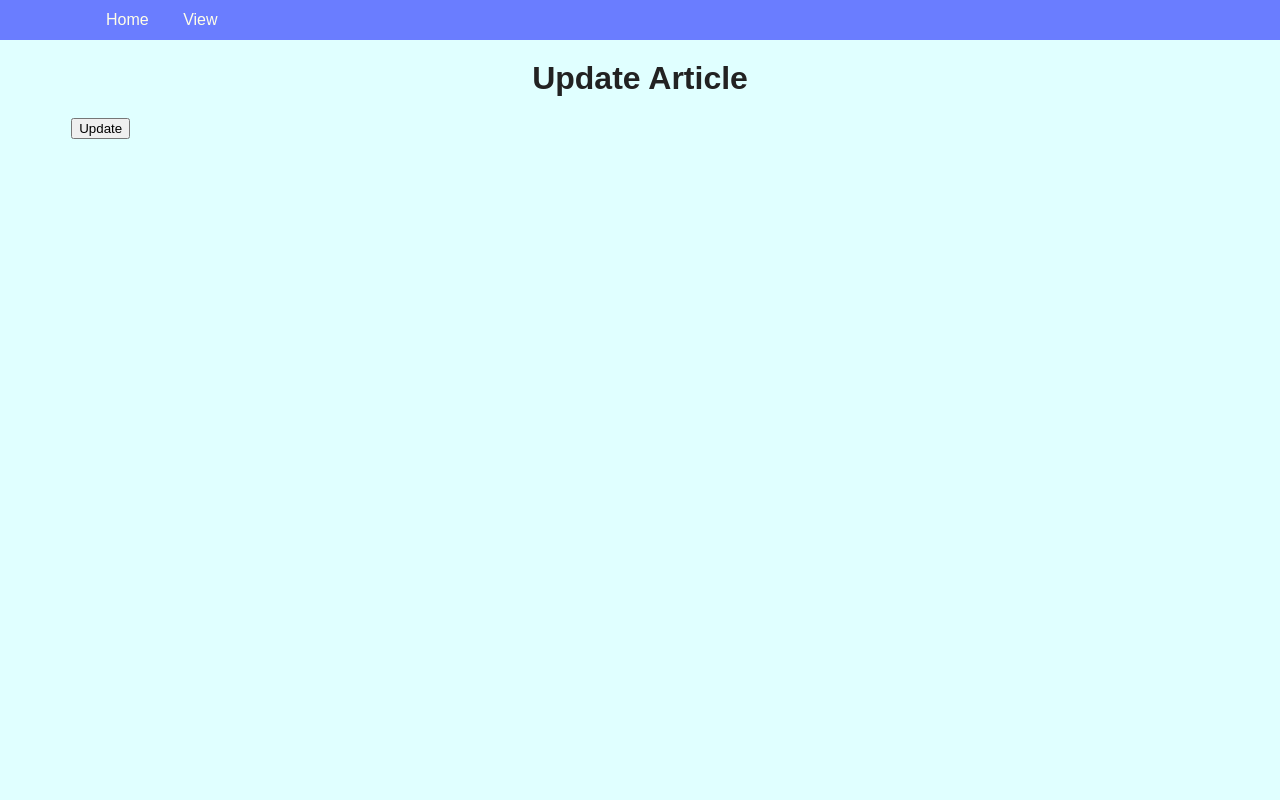
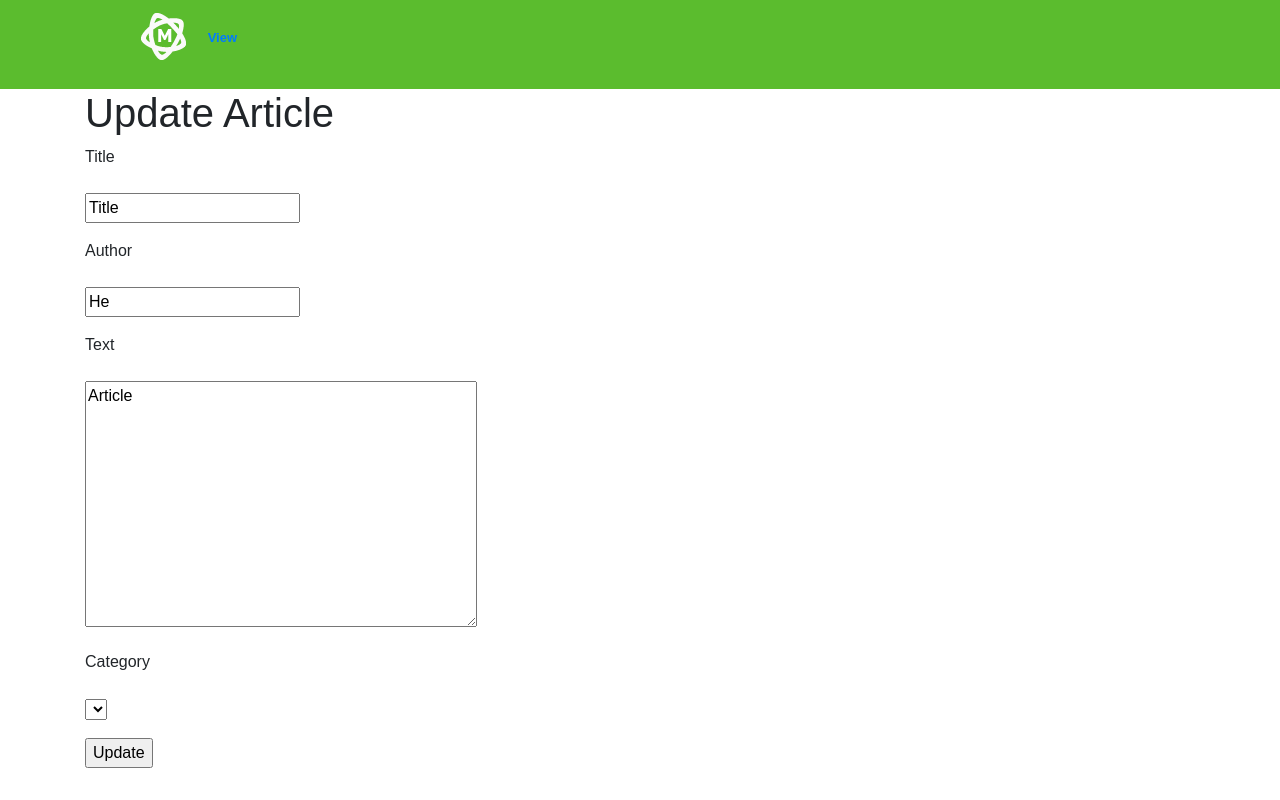
Before and after one commit to coffee3333/python_group_3_lesson_50_atai_mamytov, a Django app: page /article/3/edit/ in a window 1280 px wide. Run offline with Django 3.2, Linux system fonts and the light colour scheme; data comes from the database, SQL or seed files in the repository; data that the repository does not hold is empty; some libraries are stand-ins or nearby versions.

Commit message:
Copied code from 50lesson and updated templates

```diff
--- a/source/blog/urls.py
+++ b/source/blog/urls.py
@@ -15,14 +15,14 @@ Including another URLconf
 """
 from django.contrib import admin
 from django.urls import path
-from webapp.views import ArticleView, article_create_view,\
-    article_update_view, article_delete_view, IndexView
+from webapp.views import ArticleView, ArticleCreateView,\
+    ArticleUpdateView, ArticleDeleteView, IndexView
 
 urlpatterns = [
     path('admin/', admin.site.urls),
     path('', IndexView.as_view(), name='index'),
     path('article/<int:pk>/', ArticleView.as_view(), name='article_view'),
-    path('article/add/', article_create_view, name='article_add'),
-    path('article/<int:pk>/edit/', article_update_view, name='article_update'),
-    path('article/<int:pk>/delete/', article_delete_view, name='article_delete')
+    path('article/add/', ArticleCreateView.as_view(), name='article_add'),
+    path('article/<int:pk>/edit/', ArticleUpdateView.as_view(), name='article_update'),
+    path('article/<int:pk>/delete/', ArticleDeleteView.as_view(), name='article_delete')
 ]
--- a/source/webapp/forms.py
+++ b/source/webapp/forms.py
@@ -1,5 +1,7 @@
 from django import forms
 from django.forms import widgets
+
+from webapp.models import Category, Article, Comment
 
 
 class ArticleForm(forms.Form):
@@ -7,3 +9,13 @@ class ArticleForm(forms.Form):
     author = forms.CharField(max_length=40, required=True, label='Author')
     text = forms.CharField(max_length=3000, required=True, label='Text',
                            widget=widgets.Textarea)
+    category = forms.ModelChoiceField(queryset=Category.objects.all(), required=False, label='Category',
+                                      empty_label=None)
+
+
+class CommentForm(forms.Form):
+    article = forms.ModelChoiceField(queryset=Article.objects.all(), required=True, label='Article',
+                                     empty_label=None,)
+    author = forms.CharField(max_length=40, required=False, label='Author', initial='Аноним')
+    text = forms.CharField(max_length=400, required=True, label='Text',
+                           widget=widgets.Textarea)
--- a/source/webapp/models.py
+++ b/source/webapp/models.py
@@ -2,22 +2,32 @@ from django.db import models
 
 
 class Article(models.Model):
-    title = models.CharField(max_length=200, null=False, blank=False, verbose_name='Заголовок')
-    text = models.TextField(max_length=3000, null=False, blank=False, verbose_name='Текст')
-    author = models.CharField(max_length=40, null=False, blank=False, default='Unknown', verbose_name='Автор')
-    created_at = models.DateTimeField(auto_now_add=True, verbose_name='Время создания')
-    updated_at = models.DateTimeField(auto_now=True, verbose_name='Время изменения')
+    title = models.CharField(max_length=200, null=False, blank=False, verbose_name='Titile')
+    text = models.TextField(max_length=3000, null=False, blank=False, verbose_name='Text')
+    author = models.CharField(max_length=40, null=False, blank=False, default='Unknown', verbose_name='Author')
+    created_at = models.DateTimeField(auto_now_add=True, verbose_name='Created at')
+    updated_at = models.DateTimeField(auto_now=True, verbose_name='Changed at')
+    category = models.ForeignKey('Category', on_delete=models.PROTECT, null=True, blank=True, verbose_name='Category',
+                                 related_name='articles')
 
     def __str__(self):
         return self.title
 
 
 class Comment(models.Model):
-    article = models.ForeignKey('webapp.Article', related_name='comments', on_delete=models.CASCADE, verbose_name='Статья')
-    text = models.TextField(max_length=400, verbose_name='Комментарий')
-    author = models.CharField(max_length=40, null=True, blank=True, default='Аноним', verbose_name='Автор')
-    created_at = models.DateTimeField(auto_now_add=True, verbose_name='Время создания')
-    updated_at = models.DateTimeField(auto_now=True, verbose_name='Время изменения')
+    article = models.ForeignKey('webapp.Article', related_name='comments',
+                                on_delete=models.CASCADE, verbose_name='Article')
+    text = models.TextField(max_length=400, verbose_name='Comments')
+    author = models.CharField(max_length=40, null=True, blank=True, default='Anon', verbose_name='Author')
+    created_at = models.DateTimeField(auto_now_add=True, verbose_name='Created at')
+    updated_at = models.DateTimeField(auto_now=True, verbose_name='Changed at')
 
     def __str__(self):
         return self.text[:20]
+
+
+class Category(models.Model):
+    name = models.CharField(max_length=20, verbose_name='Name')
+
+    def __str__(self):
+        return self.name
--- a/source/webapp/static/css/style.css
+++ b/source/webapp/static/css/style.css
@@ -1,72 +1,31 @@
-body {
-    background: lightcyan;
-    color: #222222;
-    font-family: Arial, sans-serif;
-    margin-top: 60px;
+body{
+font-family: 'Raleway', sans-serif;
 }
-
-h1 {
-    text-align: center;
+.header{
+	background-color: #5bbc2e;
+	font-size: 13px;
+	font-weight: 600;
 }
-
-.container {
-    max-width: 1200px;
-    width: 90%;
-    margin: 0 auto;
+footer{
+	padding-top: 30px;
+	background-color: #141414;
+	height: 80px;
 }
-
-.navbar {
-    display: block;
-    background: #6a7dff;
-    position: fixed;
-    top: 0;
-    right: 0;
-    left: 0;
-    font-size: 0;
-    box-sizing: border-box;
-    padding: 7px 30px;
+footer p{
+	color: #e0e0e0;
+	font-size: 12px;
+	font-weight: 600;
 }
-
-.menu {
-    font-size: 16px;
-    line-height: 1;
-    padding: 0;
-    margin: 0;
-    display: inline-block;
-    color: #fffee8;
+body .for_info {
+	margin-bottom: 250px;
+	margin-top: 30px;
 }
-
-.menu li {
-    display: inline-block;
+.entertainment {
+    background-color: red;
 }
-
-.menu a {
-    display: inline-block;
-    text-decoration: none;
-    color: inherit;
-    padding: 5px 15px;
+.car {
+    background-color: blue;
 }
-
-.menu a:hover {
-    color: #ffc122;
-    text-decoration: underline;
+.food {
+    background-color: green;
 }
-
-.pre {
-    white-space: pre-wrap;
-}
-
-.text-center {
-    text-align: center;
-}
-
-.form-error {
-   color: red;
-   font-size: 12px;
-   margin: 5px 0 0 0
-}
-
-.field-error {
-   border: solid 1px red;
-   box-shadow: red 0 0 3px;
-}
--- a/source/webapp/templates/article.html
+++ b/source/webapp/templates/article.html
@@ -3,8 +3,8 @@
 {% block title %}{{ article.title }}{% endblock %}
 
 {% block menu %}
-    <li><a href="{% url "article_update" article.pk %}">Edit</a></li>
-    <li><a href="{% url "article_delete" article.pk %}">Delete</a></li>
+    <a href="{% url "article_update" article.pk %}">Edit</a>
+    <a href="{% url "article_delete" article.pk %}">Delete</a>
 {% endblock %}
 
 {% block content %}
--- a/source/webapp/templates/base.html
+++ b/source/webapp/templates/base.html
@@ -6,20 +6,29 @@
     <meta name="viewport"
           content="width=device-width, user-scalable=no, initial-scale=1.0, maximum-scale=1.0, minimum-scale=1.0">
     <meta http-equiv="X-UA-Compatible" content="ie=edge">
-    <title>{% block title %}Blog{% endblock %}</title>
+    <title>{% block title %}Tracker{% endblock %}</title>
+    <link rel="stylesheet" href="https://stackpath.bootstrapcdn.com/bootstrap/4.3.1/css/bootstrap.min.css" integrity="sha384-ggOyR0iXCbMQv3Xipma34MD+dH/1fQ784/j6cY/iJTQUOhcWr7x9JvoRxT2MZw1T" crossorigin="anonymous">
     <link rel="stylesheet" href="{% static 'css/style.css' %}">
 </head>
 <body>
-<nav class="navbar">
-   <div class="container">
-       <ul class="menu">
-           <li><a href="{% url 'index' %}">Home</a></li>
-           {% block menu %}{% endblock %}
-       </ul>
-   </div>
-</nav>
+	<header class="header">
+		<div class="container">
+			<nav class="navbar navbar-expand-lg navbar-dark">
+                <div class="collapse navbar-collapse">
+                    <ul class="menu mr-auto">
+                        <a class="navbar-brand" href="{% url 'index' %}"><img src="{% static 'img/logo.png' %}" alt="logo"></a>
+                        {% block menu %}{% endblock %}
+                    </ul>
+                </div>
+            </nav>
+        </div>
+    </header>
+
 <div class="container">
     {% block content %}{% endblock %}
 </div>
+    <script src="https://code.jquery.com/jquery-3.3.1.slim.min.js" integrity="sha384-q8i/X+965DzO0rT7abK41JStQIAqVgRVzpbzo5smXKp4YfRvH+8abtTE1Pi6jizo" crossorigin="anonymous"></script>
+    <script src="https://cdnjs.cloudflare.com/ajax/libs/popper.js/1.14.7/umd/popper.min.js" integrity="sha384-UO2eT0CpHqdSJQ6hJty5KVphtPhzWj9WO1clHTMGa3JDZwrnQq4sF86dIHNDz0W1" crossorigin="anonymous"></script>
+    <script src="https://stackpath.bootstrapcdn.com/bootstrap/4.3.1/js/bootstrap.min.js" integrity="sha384-JjSmVgyd0p3pXB1rRibZUAYoIIy6OrQ6VrjIEaFf/nJGzIxFDsf4x0xIM+B07jRM" crossorigin="anonymous"></script>
 </body>
 </html>
--- a/source/webapp/templates/index.html
+++ b/source/webapp/templates/index.html
@@ -1,7 +1,7 @@
 {% extends 'base.html' %}
 
 {% block menu %}
-    <li><a href="{% url 'article_add' %}">Add Article</a></li>
+    <a href="{% url 'article_add' %}">Add Article</a>
 {% endblock %}
 
 {% block content %}
--- a/source/webapp/templates/update.html
+++ b/source/webapp/templates/update.html
@@ -3,7 +3,7 @@
 {% block title %}Update Article{% endblock %}
 
 {% block menu %}
-    <li><a href="{% url 'article_view' article.pk %}">View</a></li>
+    <a href="{% url 'article_view' article.pk %}">View</a>
 {% endblock %}
 
 {% block content %}
--- a/source/webapp/views.py
+++ b/source/webapp/views.py
@@ -1,8 +1,9 @@
 from django.shortcuts import render, get_object_or_404, redirect
-from django.views.generic import View, TemplateView
+from django.views import View
+from django.views.generic import TemplateView
+
 from webapp.forms import ArticleForm
 from webapp.models import Article
-
 
 
 class IndexView(TemplateView):
@@ -19,68 +20,61 @@ class ArticleView(TemplateView):
 
     def get_context_data(self, **kwargs):
         context = super().get_context_data(**kwargs)
-        article_pk = self.kwargs.get('pk')
+        article_pk = kwargs.get('pk')
         context['article'] = get_object_or_404(Article, pk=article_pk)
         return context
 
 
-
-def article_create_view(request, *args, **kwargs):
-    if request.method == 'GET':
+class ArticleCreateView(View):
+    def get(self, request, *args, **kwargs):
         form = ArticleForm()
         return render(request, 'create.html', context={'form': form})
-    elif request.method == 'POST':
+
+    def post(self, request, *args, **kwargs):
         form = ArticleForm(data=request.POST)
         if form.is_valid():
             article = Article.objects.create(
                 title=form.cleaned_data['title'],
                 author=form.cleaned_data['author'],
-                text=form.cleaned_data['text']
+                text=form.cleaned_data['text'],
+                category=form.cleaned_data['category']
             )
             return redirect('article_view', pk=article.pk)
         else:
             return render(request, 'create.html', context={'form': form})
 
 
-def article_update_view(request, pk):
-    article = get_object_or_404(Article, pk=pk)
-    if request.method == 'GET':
-        return render(request, 'update.html', context={'article': article})
-    elif request.method == 'POST':
-        article.title = request.POST.get('title')
-        article.author = request.POST.get('author')
-        article.text = request.POST.get('text')
+class ArticleUpdateView(View):
+    def get(self, request, *args, **kwargs):
+        article = get_object_or_404(Article, pk=kwargs.get('pk'))
+        form = ArticleForm(data={
+            'title': article.title,
+            'author': article.author,
+            'text': article.text,
+            'category': article.category_id
+        })
+        return render(request, 'update.html', context={'form': form, 'article': article})
 
-        errors = {}
-        if not article.title:
-            errors['title'] = 'Title should not be empty!'
-        elif len(article.title) > 200:
-            errors['title'] = 'Title should be 200 symbols or less!'
-
-        if not article.author:
-            errors['author'] = 'Author should not be empty!'
-        elif len(article.author) > 40:
-            errors['author'] = 'Author should be 40 symbols or less!'
-
-        if not article.text:
-            errors['text'] = 'Text should not be empty!'
-        elif len(article.text) > 3000:
-            errors['text'] = 'Text should be 3000 symbols or less!'
-
-        if len(errors) > 0:
-            return render(request, 'update.html', context={
-                'errors': errors,
-                'article': article
-            })
-
-        article.save()
-        return redirect('article_view', pk=article.pk)
+    def post(self, request, *args, **kwargs):
+        article = get_object_or_404(Article, pk=kwargs.get('pk'))
+        form = ArticleForm(data=request.POST)
+        if form.is_valid():
+            article.title = form.cleaned_data['title']
+            article.author = form.cleaned_data['author']
+            article.text = form.cleaned_data['text']
+            article.category = form.cleaned_data['category']
+            article.save()
+            return redirect('article_view', pk=article.pk)
+        else:
+            return render(request, 'update.html', context={'form': form, 'article': article})
 
 
-def article_delete_view(request, pk):
-    article = get_object_or_404(Article, pk=pk)
-    if request.method == 'GET':
+class ArticleDeleteView(View):
+    def get(self, request, *args, **kwargs):
+        article = get_object_or_404(Article, pk=kwargs.get('pk'))
         return render(request, 'delete.html', context={'article': article})
-    elif request.method == 'POST':
+
+    def post(self, request, *args, **kwargs):
+        article = get_object_or_404(Article, pk=kwargs.get('pk'))
         article.delete()
         return redirect('index')
```
Also changed, not shown: source/webapp/admin.py (+12 -3 lines), source/webapp/migrations/0003_auto_20191008_1141.py (added), source/webapp/static/img/logo.png (added).
